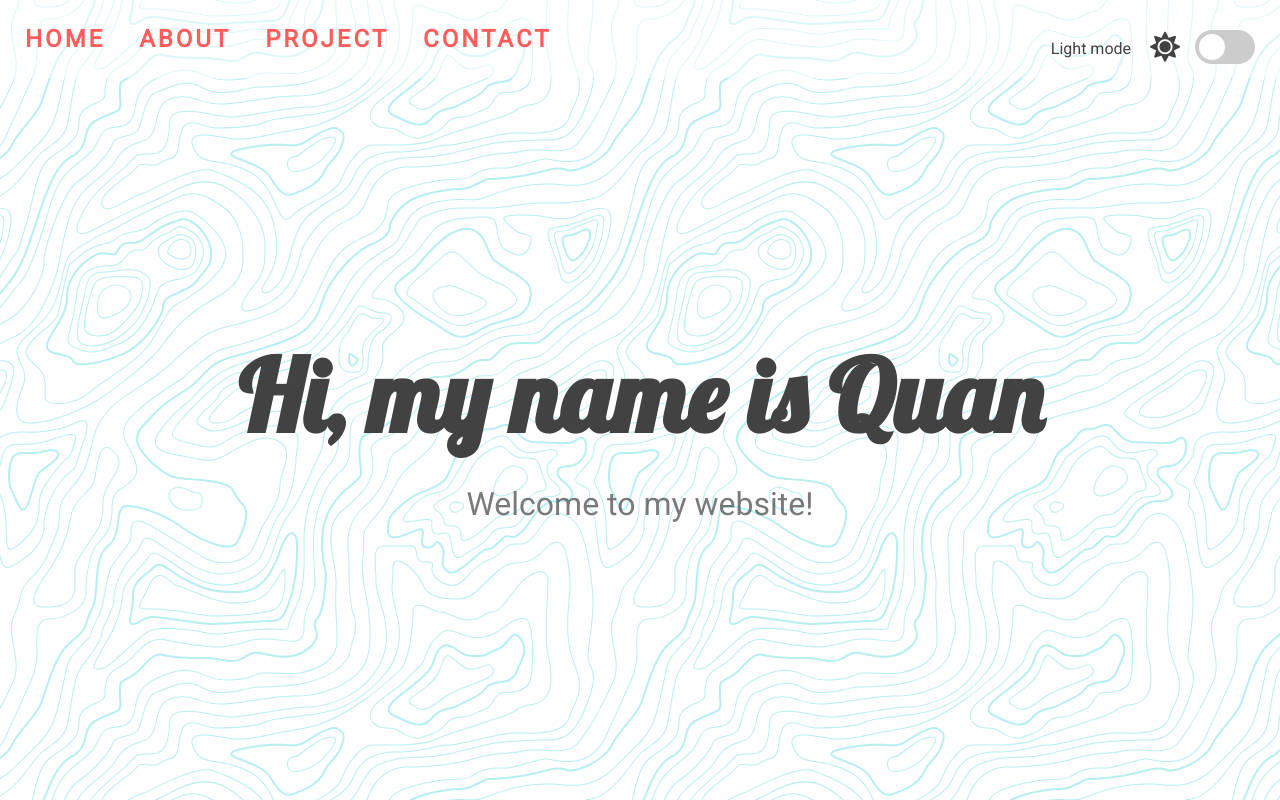
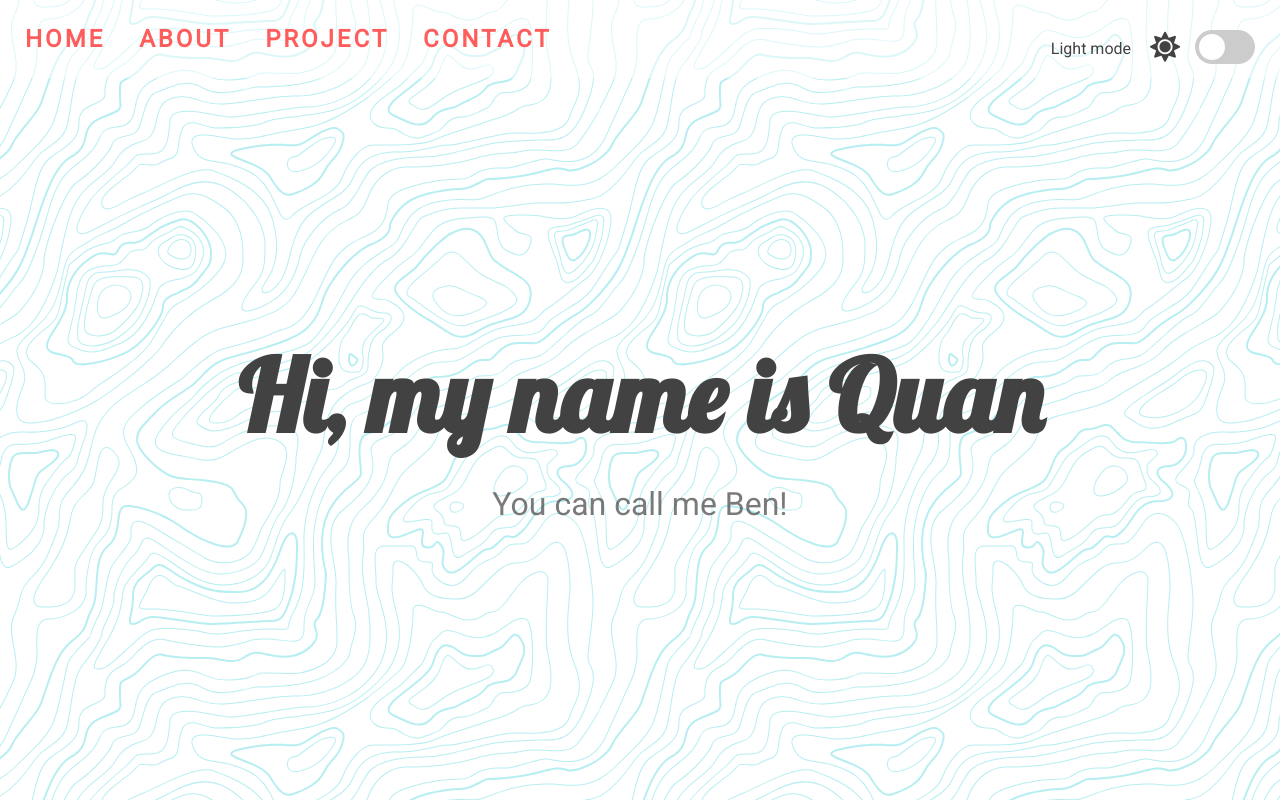
Before and after one commit to benztranwot/toggle-dark-mode-page, a plain HTML site: page index.html in a window 1280 px wide. Shown: the top 800 px of the page. Drawn offline with Linux system fonts and the light colour scheme.

Commit message:
Small change to html file

```diff
--- a/index.html
+++ b/index.html
@@ -32,7 +32,7 @@
     <section id="home">
       <div class="title-group">
         <h1>Hi, my name is Quan</h1>
-        <h2>Welcome to my website!</h2>
+        <h2>You can call me Ben!</h2>
       </div>
     </section>
     <section id="about">
```
